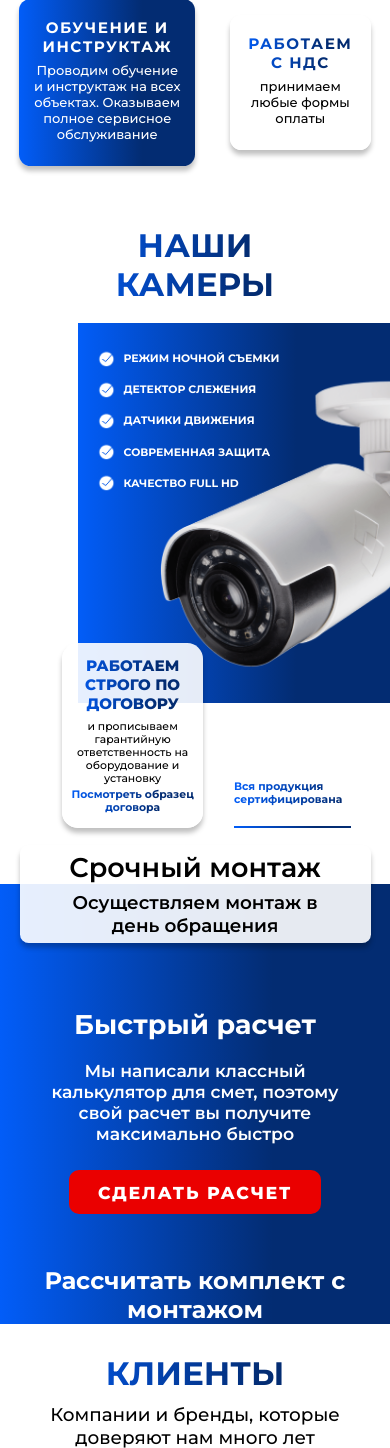
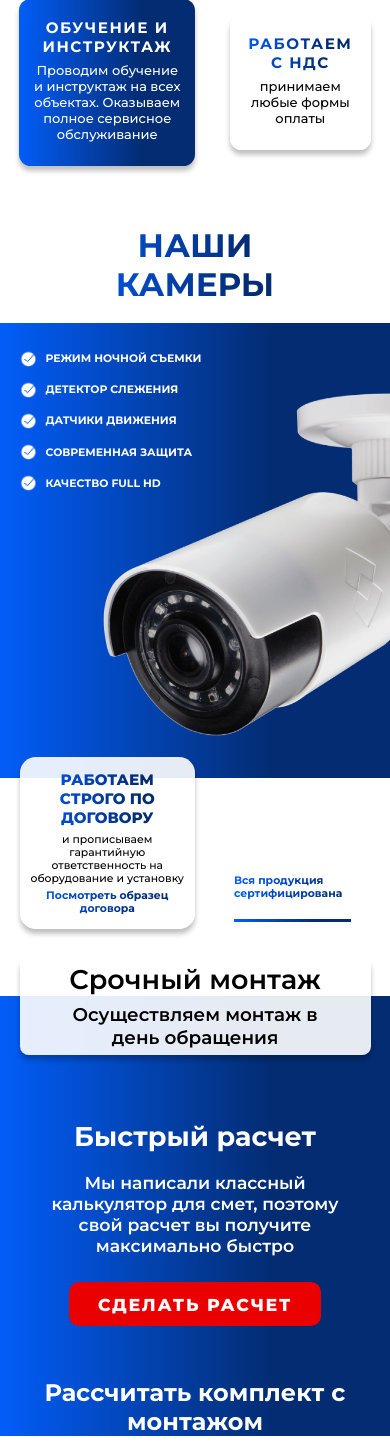
Before and after one commit to NeoScripter/inteco-sb-new-page, a PHP site: page / in a window 390 px wide. Shown: the part 4159-5607 px from the top of the page. Run offline with PHP 8.4, Linux system fonts and the light colour scheme.

Commit message:
Increased the width of the camera image in the mobile view

```diff
--- a/inteco-sb-hp.css
+++ b/inteco-sb-hp.css
@@ -1895,9 +1895,9 @@ h4.about-mb-subtitle {
 
 .camera-mb-middle-ctn {
     position: relative;
-    height: calc(var(--bnr-mb-btn-group-width) * 1.4);
-    background: var(--header-links-gr);
-    width: 80%;
+    height: calc(var(--bnr-mb-btn-group-width) * 1.68);
+    background: var(--header-links-gr);
+    width: 100%;
     margin-left: auto;
     overflow: visible;
 }
@@ -1905,7 +1905,7 @@ h4.about-mb-subtitle {
 .camera-mb-main-img {
     position: absolute;
     top: 10%;
-    height: calc(var(--bnr-mb-float-right-width) * 2.7);
+    height: calc(var(--bnr-mb-float-right-width) * 3.24);
     width: calc(var(--bnr-mb-btn-group-width) * 2);
 }
 
@@ -1928,7 +1928,7 @@ h4.about-mb-subtitle {
 }
 
 .camera-mb-bottom-ctn {
-    height: calc(var(--bnr-mb-float-right-width) * 1.5);
+    height: calc(var(--bnr-mb-float-right-width) * 1.8);
     width: 40%;
     margin-left: auto;
     display: flex;
@@ -1962,7 +1962,7 @@ h4.about-mb-subtitle {
 .camera-mb-float {
     position: absolute;
     bottom: -33%;
-    left: -5%;
+    left: 5%;
     background-color: rgba(255, 255, 255, 0.9);
     box-shadow: 0 0.3em 0.3em 0 rgba(0, 0, 0, 0.25);
     border-radius: 15.84px;
```
